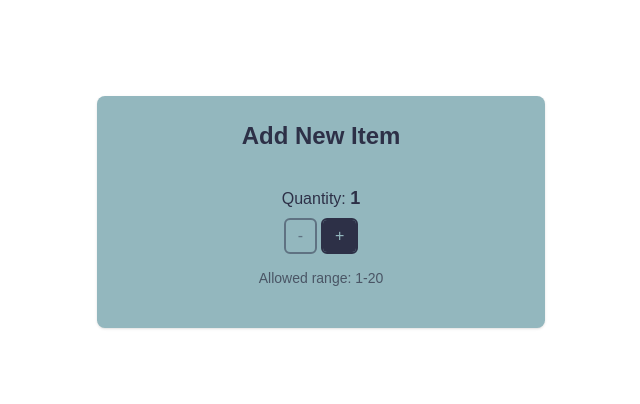
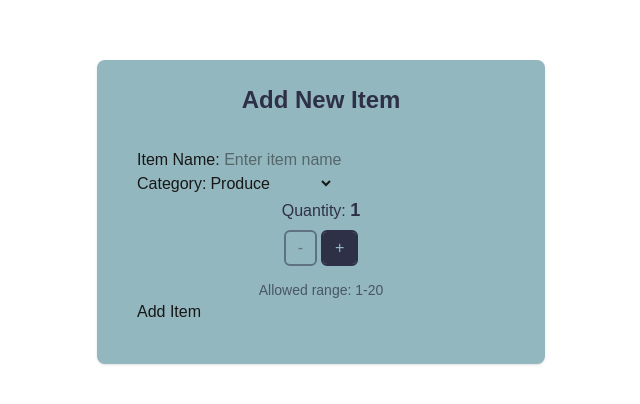
Before and after one commit to isayabs/cprg306-assignments, a Next.js app: page /week-5 in a window 1280 px wide. Shown: the part 188-592 px from the top of the page, without its empty margins (319-959 px from the left). Built offline with nearby package versions, Linux system fonts and the light colour scheme.

Commit message:
Render the component

```diff
--- a/app/week-5/new-item.js
+++ b/app/week-5/new-item.js
@@ -35,7 +35,44 @@ export default function NewItem() {
 
     return (
         <section className="p-4">
+            <form onSubmit={submitHandler}>
+                    <div>
+                        <label>
+                            Item Name:
+                        </label>
+                        <input
+                            type = "text"
+                            value = {name}
+                            onChange = {(e) => setName(e.target.value)}
+                            required
+                            placeholder = " Enter item name"
+                        />
+                    </div>
+
+                    <div>
+                        <label>
+                            Category:
+                        </label>
+                        <select
+                            value = {category}
+                            onChange = {(e) => setCategory(e.target.value)}
+                        >
+                            <option value = "produce">Produce</option>
+                            <option value = "dairy">Dairy</option>
+                            <option value = "bakery">Bakery</option>
+                            <option value = "meat">Meat</option>
+                            <option value = "frozen">Frozen Foods</option>
+                            <option value = "canned">Canned Goods</option>
+                            <option value = "dry">Dry Goods</option>
+                            <option value = "beverages">Beverages</option>
+                            <option value = "snacks">Snacks</option>
+                            <option value = "household">Househodld</option>
+                            <option value = "other">Other</option>
+                        </select>
+                    </div>
+
                     <div className="flex flex-col items-center gap-2 mb-2">
+
                         <p>
                             <span className="font-medium text-[#2D3047] dark:text-[#93B7BE]">
                                 Quantity:
@@ -67,6 +104,13 @@ export default function NewItem() {
                     <p className="mt-4 text-sm text-gray-600 dark:text-gray-400 text-center">
                         Allowed range: 1-20
                     </p>
+
+                    <button
+                        type = "submit"
+                    >
+                        Add Item
+                    </button>
+                </form>
         </section>
     );
 }
```
Lines whose indentation alone changed are shown as unchanged.
